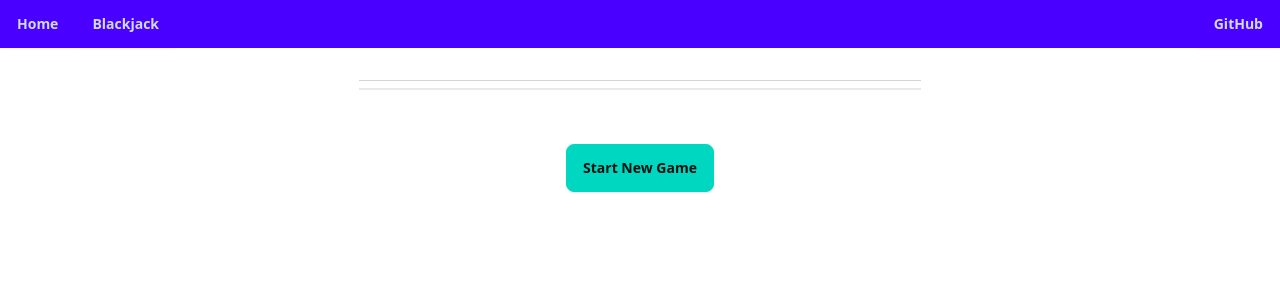
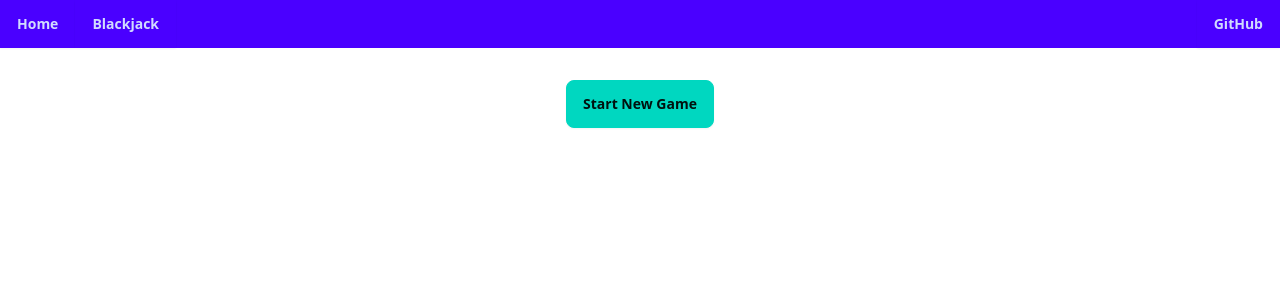
Before and after one commit to bhanna1693/blackjack, a Vue app: page /blackjack in a window 1280 px wide. Shown: the top 300 px of the page. Built offline with nearby package versions, Linux system fonts and the light colour scheme.

Commit message:
better state management via BlackjackPlayer class and Pinia state store

```diff
--- a/src/components/BlackjackGame.vue
+++ b/src/components/BlackjackGame.vue
@@ -5,27 +5,35 @@ import BlackjackHand from './BlackjackHand.vue'
 
 const blackjackStore = useBlackjackStore()
 
-const { players, dealer, activePlayerIndex, isDealersTurn } = storeToRefs(blackjackStore)
+const {
+  players,
+  dealer,
+  activePlayerIndex,
+  isDealersTurn,
+  isGameOver,
+  isGameInProgress,
+  isGameInit
+} = storeToRefs(blackjackStore)
 </script>
 
 <template>
-  <section class="flex flex-col justify-center items-center">
-    <div class="dealer" v-if="dealer.cards.length">
+  <section v-if="isGameInProgress || isGameOver" class="flex flex-col justify-center items-center">
+    <div v-if="dealer.cards.length">
       <h3 class="text-center">{{ dealer.name }}</h3>
-      <BlackjackHand :cards="dealer.cards" />
+      <BlackjackHand :player="dealer" />
       <div class="mt-4 flex flex-col items-center" v-if="isDealersTurn">
-        <template v-if="dealer.isPlayerBusted()">
+        <template v-if="dealer.isBusted">
           <div class="text-error">Dealer Busted!</div>
         </template>
       </div>
     </div>
 
-    <hr class="divider" v-if="dealer" />
+    <hr class="divider" />
 
-    <div class="players flex justify-between">
+    <div class="flex justify-between">
       <div v-for="(player, index) of players" :key="player.name">
         <div v-if="player.cards.length">
-          <BlackjackHand :cards="player.cards" />
+          <BlackjackHand :player="player" />
           <div class="mt-4 flex flex-col items-center">
             <template v-if="index === activePlayerIndex">
               <div class="text-primary mb-4">Your turn</div>
@@ -46,18 +54,18 @@ const { players, dealer, activePlayerIndex, isDealersTurn } = storeToRefs(blackj
                 </button>
               </div>
             </template>
-            <template v-else-if="player.isPlayerBusted()">
+            <template v-else-if="player.isBusted">
               <div class="text-error">Busted!</div>
             </template>
             <template v-else-if="dealer.finalScore === player.finalScore">
               <div class="text-primary">Push</div>
             </template>
-            <template v-else-if="!dealer.isPlayerBusted() && dealer.finalScore > player.finalScore">
+            <template v-else-if="!dealer.isBusted && dealer.finalScore > player.finalScore">
               <div class="text-error">Dealer Wins!</div>
             </template>
             <template v-else>
               <div class="text-success">Winner!</div>
-              <template v-if="player.isPlayerBlackjack()">
+              <template v-if="player.hasBlackjack">
                 <div class="text-accent">Blackjack!</div>
               </template>
             </template>
@@ -67,7 +75,7 @@ const { players, dealer, activePlayerIndex, isDealersTurn } = storeToRefs(blackj
       </div>
     </div>
   </section>
-  <div class="flex items-center justify-center my-8">
+  <div v-if="isGameOver || isGameInit" class="flex items-center justify-center my-8">
     <button type="button" class="btn btn-accent" @click="blackjackStore.startGame">
       Start New Game
     </button>
--- a/src/components/BlackjackHand.vue
+++ b/src/components/BlackjackHand.vue
@@ -1,35 +1,15 @@
 <script setup lang="ts">
 import PlayingCard from '@/components/PlayingCard.vue'
-import type { Card } from '@/models/Card'
+import type { BlackjackPlayer } from '@/models/BlackjackPlayer'
 import { computed } from 'vue'
 
 const props = defineProps<{
-  cards: Card[]
+  player: BlackjackPlayer
 }>()
 
-const total = computed(() => {
-  // need to calculate the ace last to account for the case where the ace is worth 11 or 1
-  const cardsSorted = [...props.cards].sort((a, b) => (a.isAce ? 1 : -1))
+const cards = computed(() => props.player.cards)
 
-  return cardsSorted.reduce((score, card) => {
-    let cardScore = 0
-    if (card.rank === 'A') {
-      if (score + 11 > 21) {
-        cardScore = 1
-      } else {
-        cardScore = 11
-      }
-    } else if (['K', 'Q', 'J'].includes(card.rank)) {
-      cardScore = 10
-    } else {
-      cardScore = parseInt(card.rank)
-    }
-    return score + cardScore
-  }, 0)
-})
-
-const isBusted = computed(() => total.value > 21)
-const maxWidth = computed(() => `${props.cards.length * 5.5}rem`)
+const maxWidth = computed(() => `${cards.value.length * 5.5}rem`)
 </script>
 
 <template>
@@ -50,12 +30,7 @@ const maxWidth = computed(() => `${props.cards.length * 5.5}rem`)
     </div>
     <p class="m-0 mt-1">
       Total:
-      <span
-        :class="{
-          'text-red-500': isBusted
-        }"
-        >{{ total }}</span
-      >
+      <span>{{ player.currentScore }}</span>
     </p>
   </div>
 </template>
--- a/src/components/PlayingCard.vue
+++ b/src/components/PlayingCard.vue
@@ -3,9 +3,11 @@ import type { Card } from '@/models/Card'
 import type { CardBackChoice } from '@/models/card.model'
 import { computed } from 'vue'
 
-const props = defineProps<{ card: Card; isFaceDown?: boolean; imgChoice?: CardBackChoice }>()
+const props = defineProps<{ card: Card; imgChoice?: CardBackChoice }>()
 const imgSrc = computed(() =>
-  props.isFaceDown ? props.card.getBackOfCardImgSrc(props.imgChoice) : props.card.getFrontImgSrc()
+  props.card.isFaceDown
+    ? props.card.getBackOfCardImgSrc(props.imgChoice)
+    : props.card.getFrontImgSrc()
 )
 </script>
 
--- a/src/models/BlackjackPlayer.ts
+++ b/src/models/BlackjackPlayer.ts
@@ -1,15 +1,40 @@
-import type { Deck } from './Deck'
+import type { Card } from './Card'
 import { Player } from './Player'
 
 export class BlackjackPlayer extends Player {
   finalScore = 0
+  currentScore = 0
+  hasBlackjack = false
+  isBusted = false
 
-  playerHit(deck: Deck) {
-    this.cards.push(deck.dealCard())
+  playerReset() {
+    this.cards = []
+    this.finalScore = 0
+    this.currentScore = 0
+    this.hasBlackjack = false
+    this.isBusted = false
+  }
+  calculateCurrentState() {
+    this.currentScore = this.getPlayerScore()
+    this.isBusted = this.currentScore > 21
+    this.hasBlackjack = this.cards.length === 2 && this.currentScore === 21
+    if (this.isBusted || this.hasBlackjack) {
+      this.finalScore = this.currentScore
+    }
   }
 
-  playerStand() {
-    this.finalScore = this.getPlayerScore()
+  addCard(card: Card) {
+    this.cards.push(card)
+    this.calculateCurrentState()
+    if (this.isBusted || this.hasBlackjack) {
+      this.stand()
+    }
+  }
+
+  stand() {
+    this.cards.forEach((c) => c.setFaceUp())
+    this.calculateCurrentState()
+    this.finalScore = this.currentScore
   }
 
   getPlayerScore() {
@@ -32,16 +57,6 @@ export class BlackjackPlayer extends Player {
       return score + cardScore
     }, 0)
   }
-
-  playerHasBlackjack() {
-    return this.cards.length === 2 && this.getPlayerScore() === 21
-  }
-  isPlayerBlackjack() {
-    return this.getPlayerScore() === 21 && this.cards.length === 2
-  }
-  isPlayerBusted(): boolean {
-    return this.getPlayerScore() > 21
-  }
 }
 export class BlackjackDealer extends BlackjackPlayer {
   constructor() {
--- a/src/models/Card.ts
+++ b/src/models/Card.ts
@@ -9,6 +9,11 @@ import type { CardBackChoice, CardColor, CardRank, CardSuit } from './card.model
 export class Card {
   rank: CardRank
   suit: CardSuit
+  isFaceDown = false
+
+  get isFaceUp() {
+    return !this.isFaceDown
+  }
 
   get color(): CardColor {
     return this.cardSuitToColor[this.suit]
@@ -75,4 +80,11 @@ export class Card {
     this.rank = card.rank
     this.suit = card.suit
   }
+
+  setFaceDown() {
+    this.isFaceDown = true
+  }
+  setFaceUp() {
+    this.isFaceDown = false
+  }
 }
--- a/src/stores/blackjack.ts
+++ b/src/stores/blackjack.ts
@@ -7,48 +7,65 @@ export const useBlackjackStore = defineStore('blackjack', () => {
   const dealer = ref<BlackjackDealer>(new BlackjackDealer())
   const players = ref<BlackjackPlayer[]>([new BlackjackPlayer({ name: 'Brian' })])
 
-  const activePlayerIndex = ref(0)
+  const activePlayerIndex = ref(-1)
   const deck = ref<Deck>(new Deck())
   const isDealersTurn = computed(() => activePlayerIndex.value > players.value.length - 1)
+  const getActivePlayer = computed(() =>
+    activePlayerIndex.value > -1 ? players.value[activePlayerIndex.value] : undefined
+  )
+  const gameStatus = ref<'init' | 'inProgress' | 'over'>('init')
+  const isGameOver = computed(() => gameStatus.value === 'over')
+  const isGameInProgress = computed(() => gameStatus.value === 'inProgress')
+  const isGameInit = computed(() => gameStatus.value === 'init')
 
   function startGame() {
+    activePlayerIndex.value = -1
+    gameStatus.value = 'inProgress'
     deck.value = new Deck()
     deck.value.shuffle()
-    dealer.value.cards = []
-    dealer.value.finalScore = 0
-    players.value.forEach((player) => {
-      player.cards = []
-      player.finalScore = 0
-    })
+    dealer.value.playerReset()
+    players.value.forEach((player) => player.playerReset())
     for (let i = 0; i < 2; i++) {
-      players.value.forEach((player) => player.cards.push(deck.value.dealCard()))
-      dealer.value.cards.push(deck.value.dealCard())
+      players.value.forEach((player) => player.addCard(deck.value.dealCard()))
+      const card = deck.value.dealCard()
+      if (i === 0) {
+        card.setFaceDown()
+      }
+      dealer.value.addCard(card)
     }
-    activePlayerIndex.value = 0
+    nextPlayer()
+    if (dealer.value.hasBlackjack) {
+      players.value.forEach((p) => playerStand(p))
+      dealersTurn()
+    }
   }
   function nextPlayer() {
     activePlayerIndex.value++
     if (isDealersTurn.value) {
       dealersTurn()
+    } else if (getActivePlayer.value?.hasBlackjack || getActivePlayer.value?.isBusted) {
+      nextPlayer()
     }
   }
   function playerHit(player: BlackjackPlayer) {
-    player.cards.push(deck.value.dealCard())
-    if (player.isPlayerBusted() || player.isPlayerBlackjack()) {
+    player.addCard(deck.value.dealCard())
+    if (player.isBusted || player.hasBlackjack) {
       playerStand(player)
     }
   }
   function playerStand(player: BlackjackPlayer) {
-    player.playerStand()
+    player.stand()
     nextPlayer()
   }
   function dealersTurn() {
     console.log('dealer turn')
-    while (dealer.value.getPlayerScore() < 17) {
-      dealer.value.cards.push(deck.value.dealCard())
+    dealer.value.cards.forEach((c) => c.setFaceUp())
+    dealer.value.calculateCurrentState()
+    while (dealer.value.currentScore < 17) {
+      dealer.value.addCard(deck.value.dealCard())
     }
-    dealer.value.playerStand()
-    // this.gameStatus = 'over'
+    dealer.value.stand()
+    gameStatus.value = 'over'
   }
 
   return {
@@ -57,6 +74,9 @@ export const useBlackjackStore = defineStore('blackjack', () => {
     activePlayerIndex,
     deck,
     isDealersTurn,
+    isGameOver,
+    isGameInProgress,
+    isGameInit,
     startGame,
     playerHit,
     playerStand,
```
